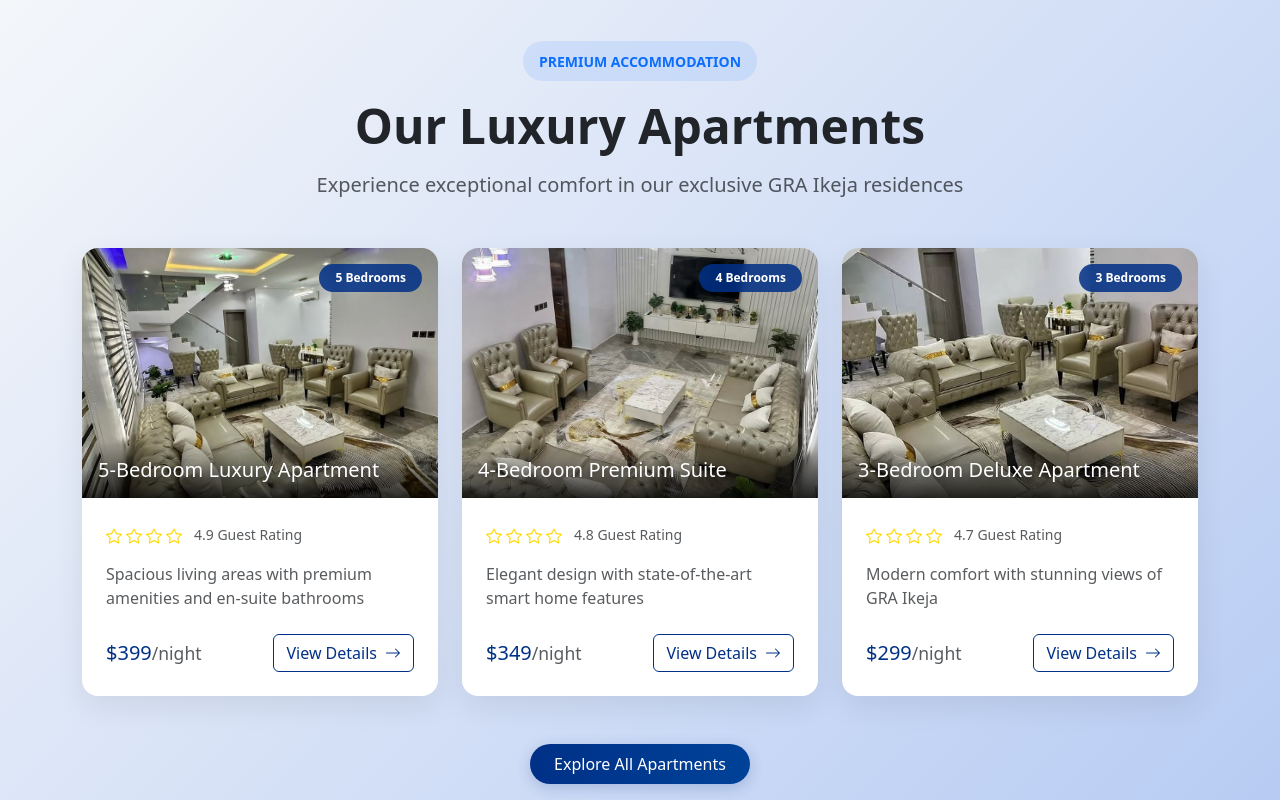
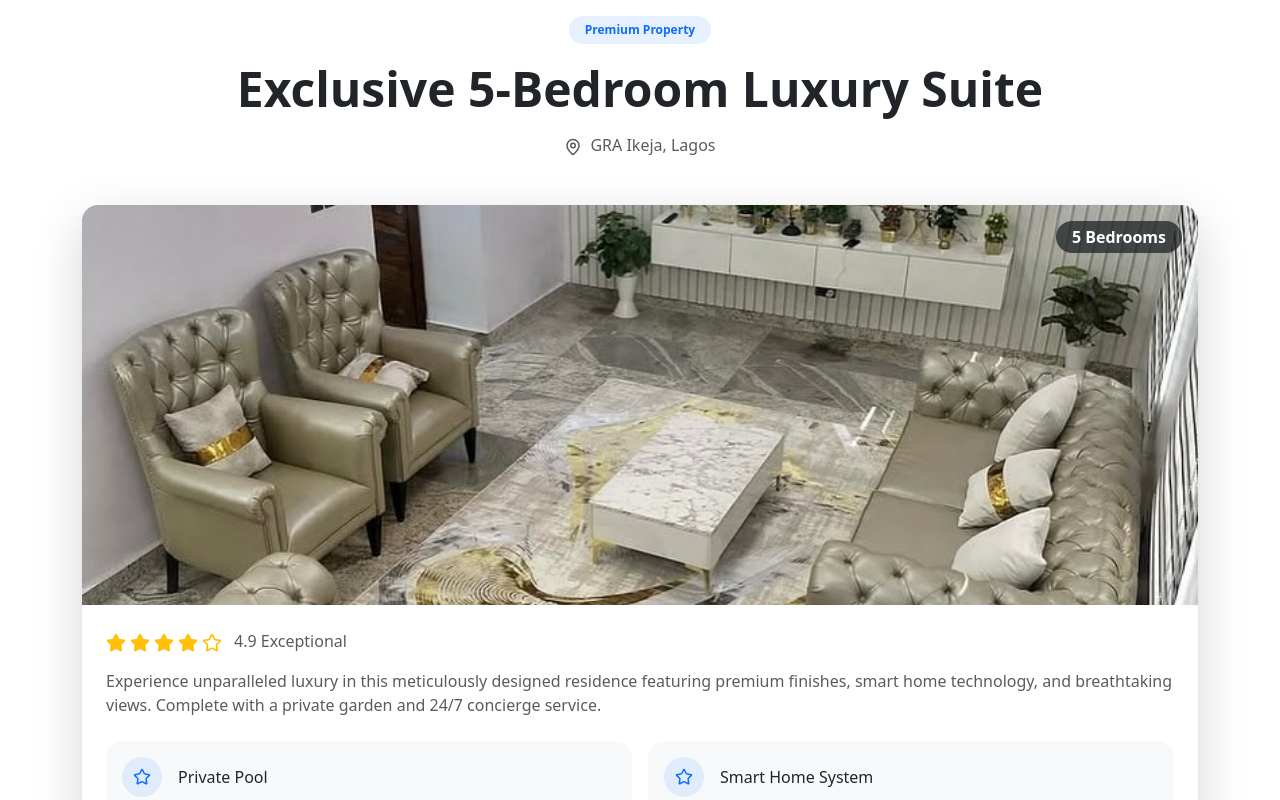
Before and after one commit to ablejohn/Com4thPlus, a React (Vite) app: page / in a window 1280 px wide. Shown: the part 1980-2780 px from the top of the page. Built offline with nearby package versions, Linux system fonts and the light colour scheme.

Commit message:
property

```diff
--- a/src/sections/fproperties.jsx
+++ b/src/sections/fproperties.jsx
@@ -1,223 +1,122 @@
-import React from "react";
-import { Star, ArrowRight } from "react-bootstrap-icons";
-import { Link } from "react-router-dom";
-import Apartment1 from "../assets/appartment1.jpg";
-import Apartment2 from "../assets/appartment2.jpg";
-import Apartment3 from "../assets/appartment3.jpg";
+import React from 'react';
+import { Star, ArrowRight, Phone, Calendar, MapPin } from 'lucide-react';
 
-const FeaturedProperties = () => {
-  const properties = [
-    {
-      id: 1,
-      image: Apartment1,
-      title: "5-Bedroom Luxury Apartment",
-      description:
-        "Spacious living areas with premium amenities and en-suite bathrooms",
-      price: 399,
+const LuxuryProperty = () => {
+  const property = {
+    title: "Exclusive 5-Bedroom Luxury Suite",
+    location: "GRA Ikeja, Lagos",
+    description: "Experience unparalleled luxury in this meticulously designed residence featuring premium finishes, smart home technology, and breathtaking views. Complete with a private garden and 24/7 concierge service.",
+    price: 899,
     rating: 4.9,
-      rooms: 5,
-      featured: true,
-    },
-    {
-      id: 2,
-      image: Apartment2,
-      title: "4-Bedroom Premium Suite",
-      description: "Elegant design with state-of-the-art smart home features",
-      price: 349,
-      rating: 4.8,
-      rooms: 4,
-      featured: true,
-    },
-    {
-      id: 3,
-      image: Apartment3,
-      title: "3-Bedroom Deluxe Apartment",
-      description: "Modern comfort with stunning views of GRA Ikeja",
-      price: 299,
-      rating: 4.7,
-      rooms: 3,
-      featured: true,
-    },
-  ];
+    amenities: [
+      "Private Pool",
+      "Smart Home System",
+      "24/7 Security",
+      "Concierge Service"
+    ]
+  };
 
   return (
-    <section
-      id="properties"
-      className="py-5"
-      style={{
-        background:
-          "linear-gradient(135deg, #f5f7fa 0%,rgb(182, 203, 243) 100%)",
-        borderTop: "1px solid rgba(0,48,135,0.1)",
-        borderBottom: "1px solid rgba(0,48,135,0.1)",
-      }}
-    >
-      <div className="container py-4">
-        {/* Section Header */}
+    <div className="bg-white py-5">
+      <div className="container">
+        {/* Header Section */}
         <div className="text-center mb-5">
-          <div className="bg-primary bg-opacity-10 text-primary d-inline-block px-3 py-2 rounded-pill mb-3">
-            <span className="text-uppercase fw-bold small">
-              Premium Accommodation
+          <span className="badge bg-primary bg-opacity-10 text-primary px-3 py-2 mb-3 rounded-pill">
+            Premium Property
           </span>
-          </div>
-          <h2 className="display-5 fw-bold mb-3">Our Luxury Apartments</h2>
-          <p className="text-muted lead mx-auto" style={{ maxWidth: "700px" }}>
-            Experience exceptional comfort in our exclusive GRA Ikeja residences
+          <h2 className="display-5 fw-bold mb-3">{property.title}</h2>
+          <p className="text-muted">
+            <MapPin className="inline-block me-2" size={18} />
+            {property.location}
           </p>
         </div>
 
-        {/* Property Cards */}
-        <div className="row g-4">
-          {properties.map((property) => (
-            <div key={property.id} className="col-md-4">
-              <div
-                className="card border-0 h-100 overflow-hidden"
-                style={{
-                  borderRadius: "16px",
-                  transition: "all 0.3s ease",
-                  cursor: "pointer",
-                  boxShadow: "0 10px 30px rgba(0, 0, 0, 0.08)",
-                }}
-                onMouseEnter={(e) => {
-                  e.currentTarget.style.transform = "translateY(-10px)";
-                  e.currentTarget.style.boxShadow =
-                    "0 15px 35px rgba(0, 0, 0, 0.15)";
-                }}
-                onMouseLeave={(e) => {
-                  e.currentTarget.style.transform = "translateY(0)";
-                  e.currentTarget.style.boxShadow =
-                    "0 10px 30px rgba(0, 0, 0, 0.08)";
-                }}
-              >
-                {/* Property Image */}
-                <div className="position-relative" style={{ height: "250px" }}>
+        {/* Main Card */}
+        <div className="card border-0 shadow-lg overflow-hidden rounded-4">
+          {/* Image Section */}
+          <div className="position-relative">
             <img
-                    src={property.image}
-                    className="card-img-top w-100 h-100"
-                    alt={property.title}
-                    style={{
-                      objectFit: "cover",
-                      transition: "transform 0.6s ease",
-                    }}
-                    onMouseEnter={(e) => {
-                      e.currentTarget.style.transform = "scale(1.05)";
-                    }}
-                    onMouseLeave={(e) => {
-                      e.currentTarget.style.transform = "scale(1)";
-                    }}
+              src="appartment2.jpg"
+              className="card-img-top"
+              alt="Luxury Property"
+              style={{ height: '400px', objectFit: 'cover' }}
             />
             <div className="position-absolute top-0 end-0 m-3">
-                    <span
-                      className="badge rounded-pill"
-                      style={{
-                        background: "rgba(0, 48, 135, 0.85)",
-                        backdropFilter: "blur(4px)",
-                        padding: "0.5rem 1rem",
-                      }}
-                    >
-                      {property.rooms} Bedrooms
+              <span className="badge bg-dark bg-opacity-75 px-3 py-2 fs-6 rounded-pill">
+                5 Bedrooms
               </span>
-                  </div>
-                  <div
-                    className="position-absolute bottom-0 start-0 w-100 p-3"
-                    style={{
-                      background:
-                        "linear-gradient(to top, rgba(0, 0, 0, 0.8), transparent)",
-                    }}
-                  >
-                    <h5 className="text-white mb-0 text-shadow">
-                      {property.title}
-                    </h5>
             </div>
           </div>
 
-                {/* Card Body */}
           <div className="card-body p-4">
-                  {/* Rating */}
+            {/* Rating Section */}
             <div className="d-flex align-items-center mb-3">
-                    <span style={{ color: "#FFD700" }}>
-                      {[...Array(Math.floor(property.rating))].map((_, i) => (
-                        <Star key={i} className="me-1" />
+              <div className="text-warning me-2">
+                {[...Array(5)].map((_, i) => (
+                  <Star
+                    key={i}
+                    className="me-1"
+                    size={20}
+                    fill={i < Math.floor(property.rating) ? "currentColor" : "none"}
+                  />
                 ))}
+              </div>
+              <span className="text-muted">
+                {property.rating} Exceptional
               </span>
-                    <small className="text-muted ms-2">
-                      {property.rating} Guest Rating
-                    </small>
             </div>
 
-                  {/* Property Description */}
-                  <p className="card-text text-muted mb-4">
+            {/* Description */}
+            <p className="card-text mb-4 text-muted">
               {property.description}
             </p>
 
-                  {/* Price and Button */}
-                  <div className="d-flex justify-content-between align-items-center">
-                    <span className="h5 mb-0" style={{ color: "#003087" }}>
-                      ${property.price}
-                      <small className="text-muted">/night</small>
-                    </span>
-                    <Link
-                      to="/propertydetail"
-                      className="btn btn-outline-primary d-flex align-items-center gap-2"
-                      style={{
-                        transition: "all 0.3s ease",
-                        borderColor: "#003087",
-                        color: "#003087",
-                      }}
-                      onMouseEnter={(e) => {
-                        e.currentTarget.style.backgroundColor = "#003087";
-                        e.currentTarget.style.color = "white";
-                      }}
-                      onMouseLeave={(e) => {
-                        e.currentTarget.style.backgroundColor = "transparent";
-                        e.currentTarget.style.color = "#003087";
-                      }}
-                    >
-                      <span>View Details</span>
-                      <ArrowRight />
-                    </Link>
+            {/* Amenities */}
+            <div className="row g-3 mb-4">
+              {property.amenities.map((amenity, index) => (
+                <div key={index} className="col-md-6">
+                  <div className="d-flex align-items-center p-3 rounded-4 bg-light">
+                    <div className="flex-shrink-0">
+                      <div className="rounded-circle bg-primary bg-opacity-10 p-2" style={{ width: '40px', height: '40px', display: 'flex', alignItems: 'center', justifyContent: 'center' }}>
+                        <Star className="text-primary" size={18} />
                       </div>
+                    </div>
+                    <div className="ms-3">
+                      <p className="mb-0">{amenity}</p>
                     </div>
                   </div>
                 </div>
               ))}
             </div>
 
-        {/* View All Button */}
-        <div className="text-center mt-5">
-          <Link
-            to="/properties"
-            className="btn btn-primary px-4 py-2"
-            style={{
-              background: "linear-gradient(to right, #003087, #004299)",
-              border: "none",
-              borderRadius: "50px",
-              padding: "0.75rem 2rem",
-              transition: "all 0.3s ease",
-              boxShadow: "0 4px 15px rgba(0, 48, 135, 0.2)",
-            }}
-            onMouseEnter={(e) => {
-              e.currentTarget.style.transform = "translateY(-3px)";
-              e.currentTarget.style.boxShadow =
-                "0 6px 20px rgba(0, 48, 135, 0.3)";
-            }}
-            onMouseLeave={(e) => {
-              e.currentTarget.style.transform = "translateY(0)";
-              e.currentTarget.style.boxShadow =
-                "0 4px 15px rgba(0, 48, 135, 0.2)";
-            }}
-          >
-            Explore All Apartments
-          </Link>
+            {/* Price and Actions */}
+            <div className="d-flex justify-content-between align-items-center flex-wrap gap-3">
+              <div>
+                <h3 className="mb-0 text-primary">
+                  ${property.price}
+                  <small className="text-muted fs-6">/night</small>
+                </h3>
+              </div>
+              <div className="d-flex gap-2">
+                <button className="btn btn-outline-primary rounded-pill d-flex align-items-center gap-2">
+                  <Phone size={18} />
+                  Contact
+                </button>
+                <button className="btn btn-outline-primary rounded-pill d-flex align-items-center gap-2">
+                  <Calendar size={18} />
+                  Schedule Tour
+                </button>
+                <button className="btn btn-primary rounded-pill d-flex align-items-center gap-2">
+                  Book Now
+                  <ArrowRight size={18} />
+                </button>
               </div>
             </div>
-
-      <style jsx>{`
-        .text-shadow {
-          text-shadow: 0 2px 4px rgba(0, 0, 0, 0.3);
-        }
-      `}</style>
-    </section>
+          </div>
+        </div>
+      </div>
+    </div>
   );
 };
 
-export default FeaturedProperties;
+export default LuxuryProperty;
```
Lines whose indentation alone changed are shown as unchanged.
